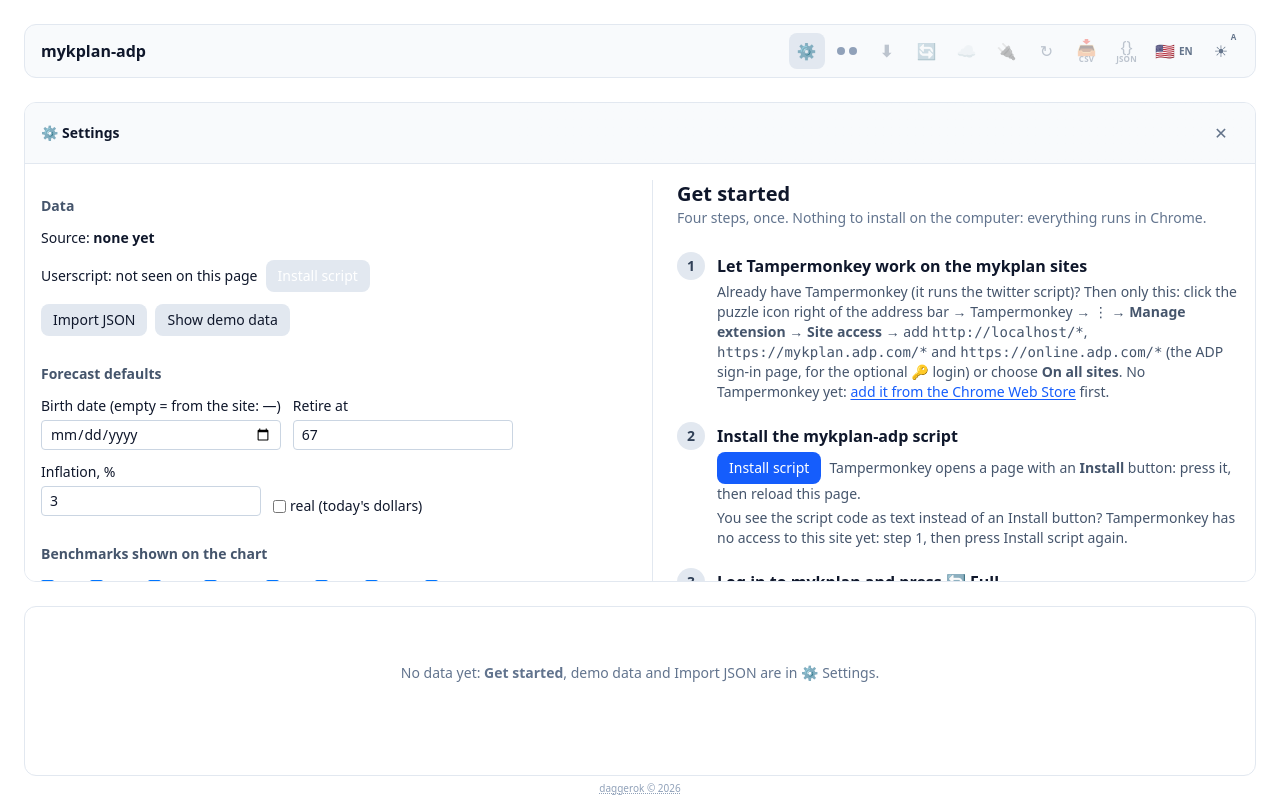
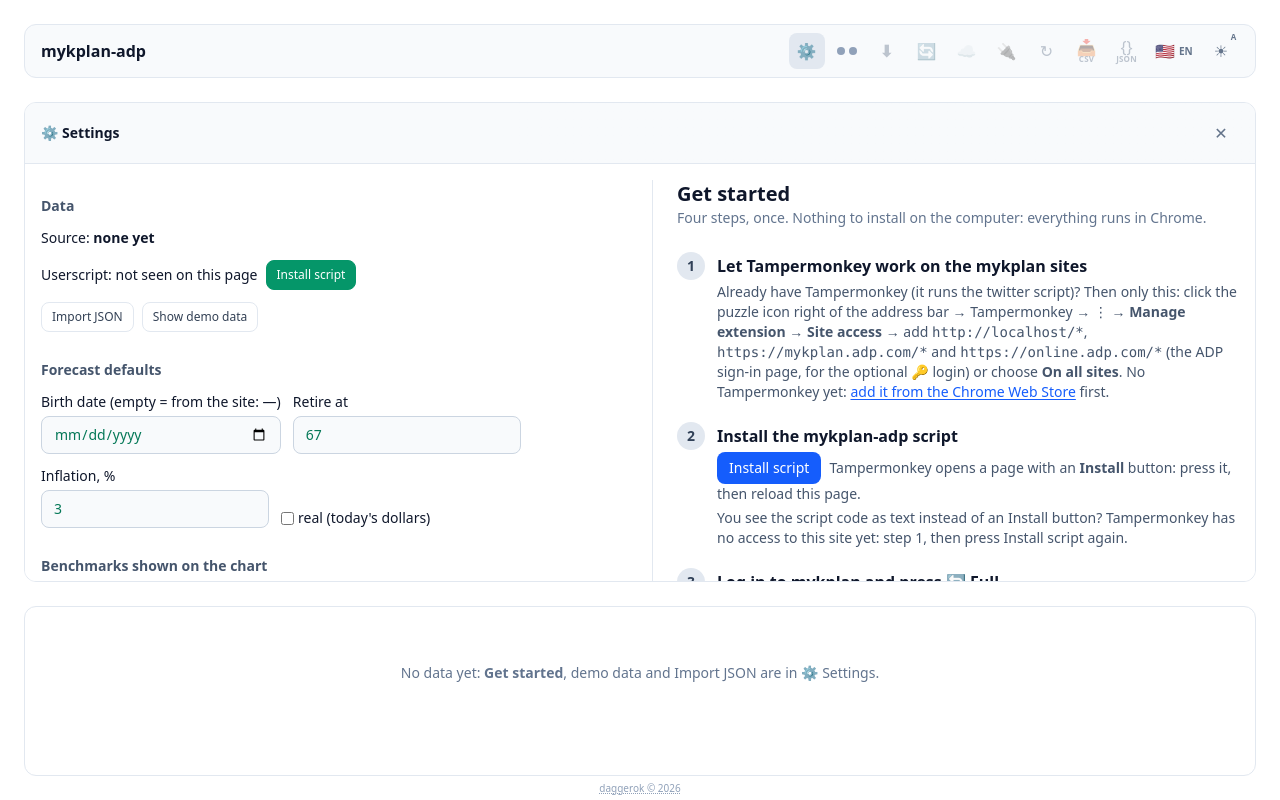
Before and after one commit to daggerok/mykplan-adp, a React (Vite) app: page / in a window 1280 px wide. Built offline with nearby package versions, Linux system fonts and the light colour scheme.

Commit message:
fix(viewer): settings controls styled like twitter (inp, btn, ib, masked classes copied)

```diff
--- a/src/index.css
+++ b/src/index.css
@@ -43,3 +43,32 @@ html, body { margin: 0; }
 @media (prefers-reduced-motion:reduce){.slide-wrap{transition:none}}
 .panel-head{display:flex;align-items:center;justify-content:space-between;gap:.5rem;padding:.75rem 1rem;border-bottom:1px solid #e2e8f0;background:linear-gradient(to right,#f8fafc,rgba(241,245,249,.5))}
 .dark .panel-head{border-color:rgba(71,85,105,.5);background:linear-gradient(to right,rgba(15,23,42,.3),rgba(15,23,42,.1))}
+
+/* settings controls copied from twitter src/index.css (owner 2026-11-22: "why styles is not same as in twitter"; pattern masked-settings) */
+.inp{display:block;width:100%;min-height:2.375rem;padding:.5rem .75rem;border-radius:.5rem;border:1px solid #cbd5e1;background:#f8fafc;color:#047857;font-size:.875rem;line-height:1.25rem;transition:border-color .15s}
+.inp:focus{outline:none;border-color:#10b981}
+.inp::placeholder{color:#94a3b8}
+.dark .inp{background:#1e293b;border-color:#334155;color:#34d399}
+.btn{display:inline-flex;align-items:center;gap:.4rem;min-height:2.375rem;padding:.5rem .875rem;border-radius:.5rem;border:1px solid #e2e8f0;background:#fff;color:#334155;font-size:.875rem;line-height:1.25rem;font-weight:500;white-space:nowrap;transition:background-color .15s,border-color .15s,color .15s}
+.btn:hover{background:#f8fafc;border-color:#cbd5e1}
+.btn:disabled{opacity:.5;cursor:not-allowed}
+.btn.primary{background:#059669;border-color:#059669;color:#fff}
+.btn.primary:hover{background:#10b981}
+.btn.danger{color:#be123c;border-color:#fda4af}
+.btn.danger:hover{background:#fff1f2}
+.btn.sm{min-height:1.875rem;padding:.25rem .625rem;font-size:.75rem}
+.dark .btn{background:#1e293b;border-color:#475569;color:#e2e8f0}
+.dark .btn:hover{background:#334155;border-color:#64748b}
+.dark .btn.primary{background:#059669;border-color:#059669;color:#fff}
+.dark .btn.primary:hover{background:#10b981}
+.dark .btn.danger{color:#fda4af;border-color:rgba(244,63,94,.5)}
+.dark .btn.danger:hover{background:rgba(190,18,60,.18)}
+.btn.active{background:#ecfdf5;border-color:#a7f3d0;color:#047857}
+.dark .btn.active{background:rgba(16,185,129,.15);border-color:rgba(16,185,129,.35);color:#6ee7b7}
+.ib{width:1.75rem;height:1.75rem;border-radius:.375rem;border:1px solid #cbd5e1;background:transparent;display:inline-flex;align-items:center;justify-content:center;font-size:.7rem;color:#64748b;flex:none}
+.ib:hover{background:#f1f5f9}
+.dark .ib{border-color:#334155;color:#94a3b8}
+.dark .ib:hover{background:#334155}
+.inp.mono{font-family:ui-monospace,SFMono-Regular,Menlo,monospace;font-weight:500}
+.masked{font-family:ui-monospace,SFMono-Regular,Menlo,monospace;letter-spacing:.05em;color:#059669}
+.dark .masked{color:#34d399}
--- a/src/ui/react/MaskedField.tsx
+++ b/src/ui/react/MaskedField.tsx
@@ -4,8 +4,8 @@ import { t } from '../../app/i18n';
 // Settings values like twitter and youtube: hidden behind dots, 👁 shows and hides, 📋 copies without showing
 // (✅ for a moment after copying). Only 👁 shows the value: clicking or focusing the dots does not (owner 2026-11-22:
 // "it should not be accessible as I click until I click eye"); editing happens in the shown state
-export const iconButton = 'inline-flex size-7 flex-none items-center justify-center rounded-md border border-slate-300 text-xs text-slate-500 hover:bg-slate-100 disabled:opacity-40 dark:border-slate-600 dark:hover:bg-slate-700';
-const input = 'block w-full rounded-lg border border-slate-300 bg-slate-50 px-3 py-2 font-mono text-xs dark:border-slate-600 dark:bg-slate-900';
+export const iconButton = 'ib disabled:opacity-40'; // twitter's .ib (src/index.css)
+const input = 'inp text-xs'; // twitter's .inp: .mono while shown, .masked while hidden
 
 export async function copyText(text: string): Promise<boolean> {
   try { await navigator.clipboard.writeText(text); return true; } catch { return false; }
@@ -32,8 +32,8 @@ export function MaskedField(p: { label: string; value: string; mask: (v: string)
         <RevealCopy label={p.label} value={p.value} shown={show} onToggle={() => setShow((s) => !s)} />
       </div>
       {show
-        ? <input className={input} value={p.value} onChange={(e) => p.onChange(e.target.value)} placeholder={p.placeholder} autoComplete="off" spellCheck={false} />
-        : <input className={`${input} cursor-default`} value={p.value ? p.mask(p.value) : ''} title={t('Press 👁 to show and edit')} placeholder={p.placeholder} readOnly data-masked />}
+        ? <input className={`${input} mono`} value={p.value} onChange={(e) => p.onChange(e.target.value)} placeholder={p.placeholder} autoComplete="off" spellCheck={false} />
+        : <input className={`${input} masked cursor-default`} value={p.value ? p.mask(p.value) : ''} title={t('Press 👁 to show and edit')} placeholder={p.placeholder} readOnly data-masked />}
       {p.hint && <div className="mt-1 text-[10px] text-slate-400">{p.hint}</div>}
     </div>
   );
--- a/src/ui/react/SettingsPanel.tsx
+++ b/src/ui/react/SettingsPanel.tsx
@@ -12,9 +12,9 @@ import { t } from '../../app/i18n';
 import { H } from './screens/Cards';
 import { APP_VERSION, isOlder } from '../../app/version';
 
-const field = 'min-w-0 flex-1 rounded border border-slate-300 bg-white px-2 py-1 text-sm dark:border-slate-600 dark:bg-slate-900';
-const button = 'rounded-lg bg-slate-200 px-3 py-1.5 text-sm dark:bg-slate-700';
-const primary = 'rounded-lg bg-blue-600 px-3 py-1.5 text-sm text-white disabled:opacity-50';
+const field = 'inp';
+const button = 'btn sm';
+const primary = 'btn sm primary';
 
 export function SettingsPanel({ ds, d, source, userscript, s }: { ds: Dataset | null; d: Derived | null; source: Source | null; userscript: string | null; s: Settings }) {
   const file = useRef<HTMLInputElement>(null);
@@ -45,7 +45,7 @@ export function SettingsPanel({ ds, d, source, userscript, s }: { ds: Dataset |
       <div className="flex flex-wrap items-center gap-2">
         <span>{t('Userscript')}: {userscript ? <b>{t('{version} installed', { version: userscript })}</b> : t('not seen on this page')}</span>
         {/* always here: the steps column hides its Install button once everything is done */}
-        <a className={`${button} ${isOlder(userscript, APP_VERSION) || !userscript ? 'bg-blue-600 text-white dark:bg-blue-600' : ''}`} href="./mykplan-adp-sync.user.js" data-install-script>
+        <a className={isOlder(userscript, APP_VERSION) || !userscript ? primary : button} href="./mykplan-adp-sync.user.js" data-install-script>
           {!userscript ? t('Install script') : isOlder(userscript, APP_VERSION) ? t('Update to {version}', { version: APP_VERSION }) : t('Reinstall script')}
         </a>
         {isOlder(userscript, APP_VERSION) && <span className="text-xs text-slate-500">{t('Tampermonkey shows Install: press it, then reload this page and the mykplan tab')}</span>}
@@ -85,14 +85,14 @@ export function SettingsPanel({ ds, d, source, userscript, s }: { ds: Dataset |
             <div className="font-medium">{g.connected ? t('Connected to Google Sheets') : t('Not connected to Google Sheets')}</div>
             {sheetUrl && (
               <div className="mt-1 flex items-center gap-2">
-                <a className="break-all text-xs text-emerald-700 underline dark:text-emerald-400" href={sheetUrl} target="_blank" rel="noreferrer">{showUrl ? sheetUrl : maskSpreadsheetUrl(sheetUrl)}</a>
+                <a className="masked break-all text-xs underline" href={sheetUrl} target="_blank" rel="noreferrer">{showUrl ? sheetUrl : maskSpreadsheetUrl(sheetUrl)}</a>
                 <RevealCopy label={t('spreadsheet link')} value={sheetUrl} shown={showUrl} onToggle={() => setShowUrl((v) => !v)} />
               </div>
             )}
           </div>
           <div className="flex flex-wrap gap-2">
             {g.connected
-              ? <button type="button" className={button} disabled={g.busy} onClick={disconnectGoogle}>{t('Disconnect')}</button>
+              ? <button type="button" className="btn sm danger" disabled={g.busy} onClick={disconnectGoogle}>{t('Disconnect')}</button>
               : <button type="button" className={primary} disabled={g.busy || !cfg.clientId} onClick={() => void connectGoogle()}>{t('Connect Google')}</button>}
             <button type="button" className={button} disabled={!ds || !g.connected || g.busy} onClick={() => ds && void writeNow(ds)}>{t('Write all tabs now')}</button>
           </div>
```
